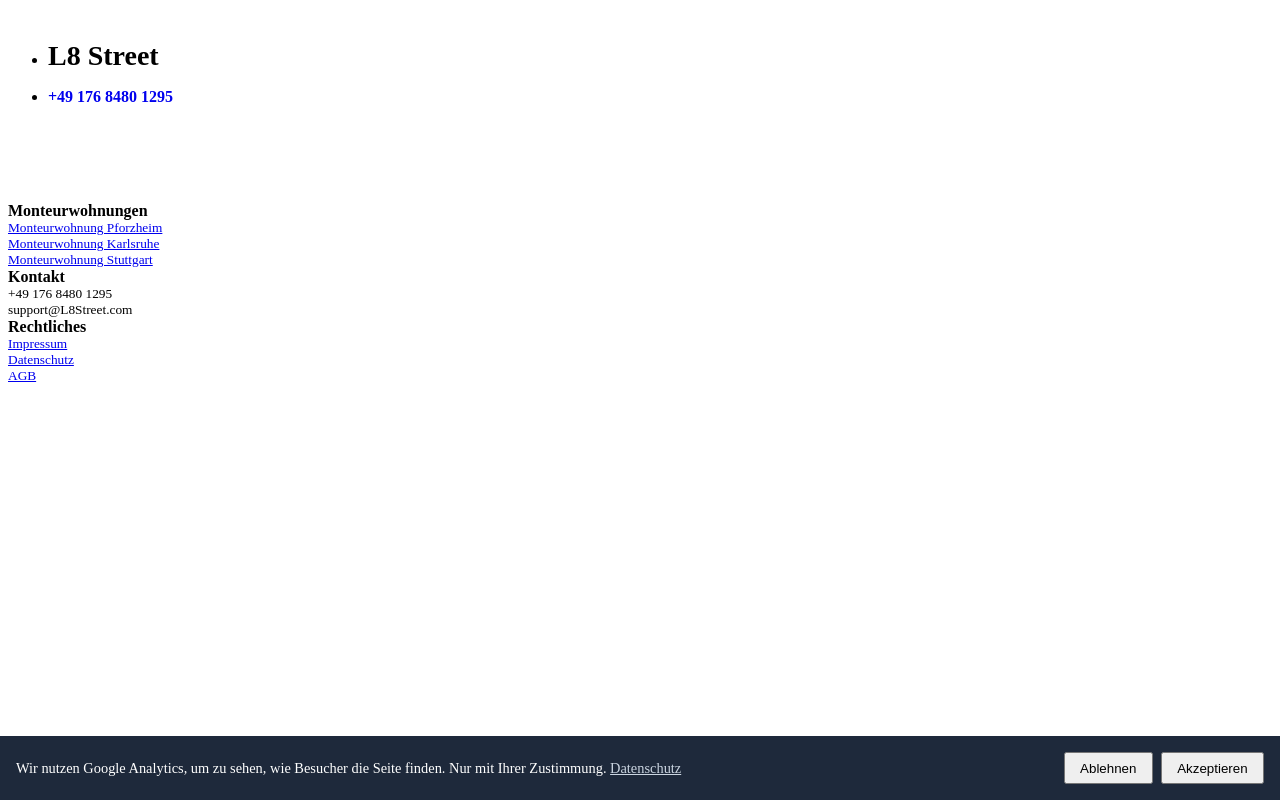
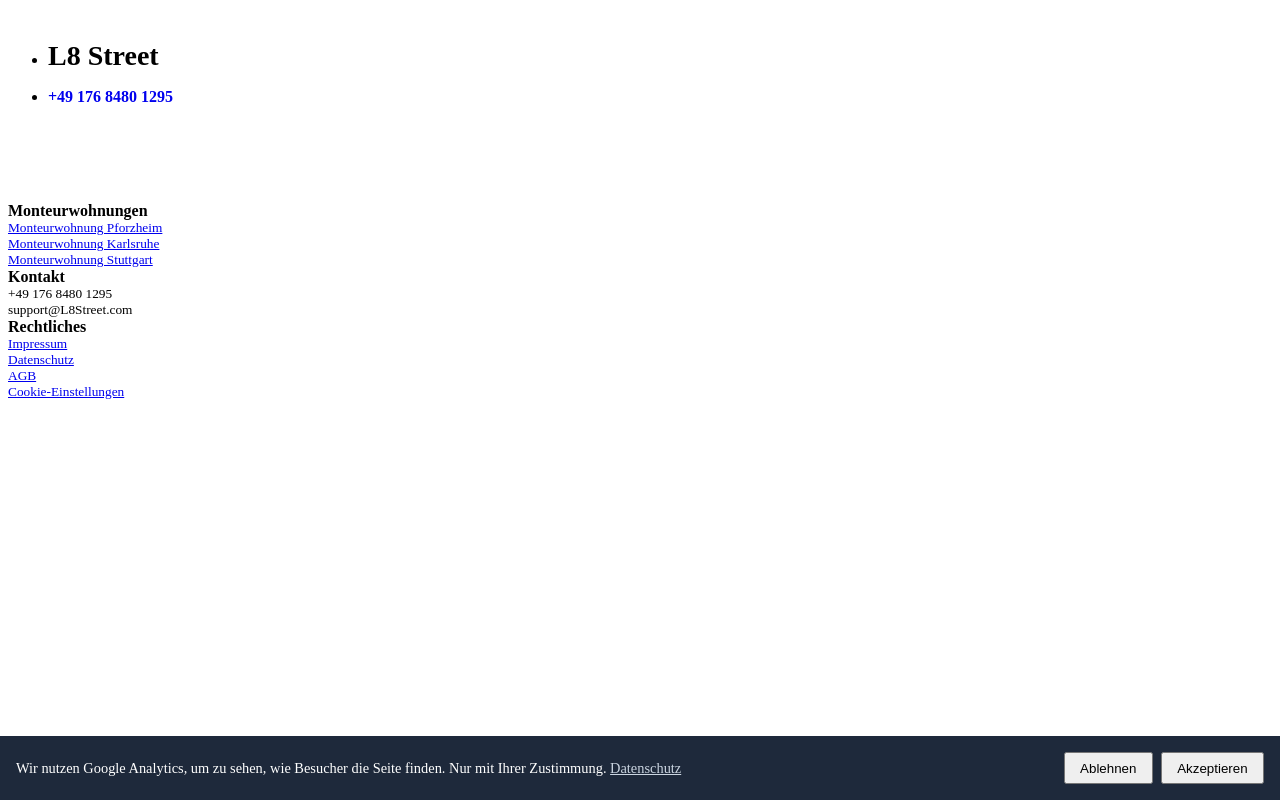
Before and after one commit to PropCo-RL/apiExtern, a plain HTML site: page header_footer.html in a window 1280 px wide. Drawn offline with Linux system fonts and the light colour scheme.

Commit message:
Cookie-Einstellungen im Footer: Zustimmung widerrufbar
Co-Authored-By: Claude Opus 5.5 <noreply@anthropic.com>
Claude-Session: https://claude.ai/code/session_01AevpPqVnmszkuxv3yeEno3

```diff
--- a/header_footer.html
+++ b/header_footer.html
@@ -37,7 +37,8 @@
       <strong>Rechtliches</strong><br>
       <small><a href="/impressum/">Impressum</a></small><br>
       <small><a href="/datenschutz/">Datenschutz</a></small><br>
-      <small><a href="/agb/">AGB</a></small>
+      <small><a href="/agb/">AGB</a></small><br>
+      <small><a href="#" onclick="l8ZeigeBanner(); return false;">Cookie-Einstellungen</a></small>
     </div>
   </div>
 </footer>
@@ -75,6 +76,11 @@
     if (wahl === 'ja') l8LadeAnalytics();
     else if (wahl !== 'nein') document.getElementById('cookie-banner').style.display = 'block';
   })();
+  // Widerruf: Wahl löschen und Banner erneut zeigen (GA4 lädt erst nach neuem Klick bzw. Neuladen nicht mehr)
+  function l8ZeigeBanner() {
+    try { localStorage.removeItem('l8_zustimmung'); } catch (e) {}
+    document.getElementById('cookie-banner').style.display = 'block';
+  }
   // Meldet eine Website-Anfrage an GA4 (nur nach Zustimmung)
   function l8MeldeAnfrage() {
     if (window.l8AnalyticsGeladen) gtag('event', 'generate_lead', { currency: 'EUR' });
```
